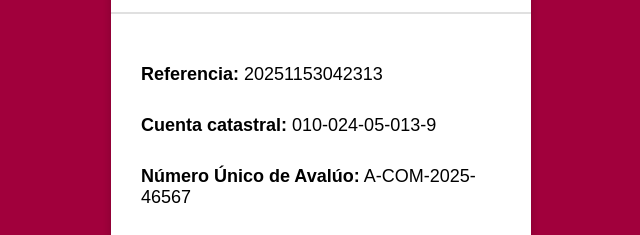
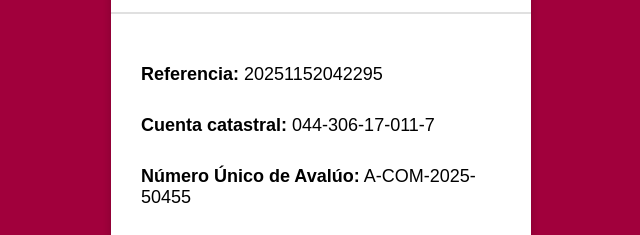
Before and after one commit to drpcsubcatastro/.Com.mx, a plain HTML site: page Index.html in a window 1280 px wide. Shown: the part 188-423 px from the top of the page, 319-959 px from the left. Drawn offline with Linux system fonts and the light colour scheme.

Commit message:
Update reference and property details in Index.html

```diff
--- a/Index.html
+++ b/Index.html
@@ -58,9 +58,9 @@
       <img src="https://cdn2.telediario.mx/uploads/media/2021/08/12/gobierno_de_la_ciudad_de_mexico.jpg" alt="Escudo CDMX">
       </div>
     <div class="content">
-     <tr> <p><strong>Referencia:</strong> 20251153042313</p></tr>
-      <p><strong>Cuenta catastral:</strong> 010-024-05-013-9 </p>
-      <p><strong>Número Único de Avalúo:</strong>  A-COM-2025-46567</p>
+     <tr> <p><strong>Referencia:</strong> 20251152042295</p></tr>
+      <p><strong>Cuenta catastral:</strong> 044-306-17-011-7 </p>
+      <p><strong>Número Único de Avalúo:</strong>  A-COM-2025-50455</p>
       <p class="resultado"><span style="font-weight: bold;">Resultado:</span> POSITIVO</p>
     </div>
     <div class="footer">
```
